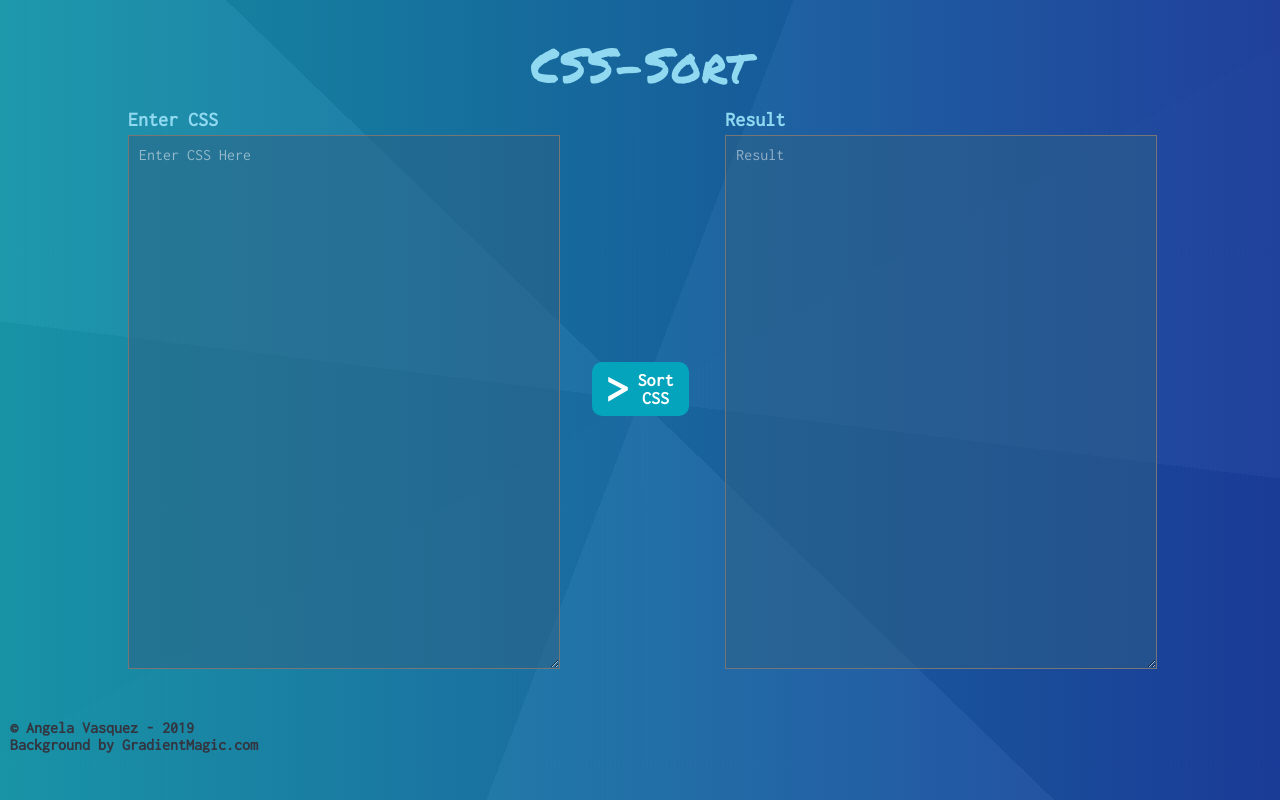
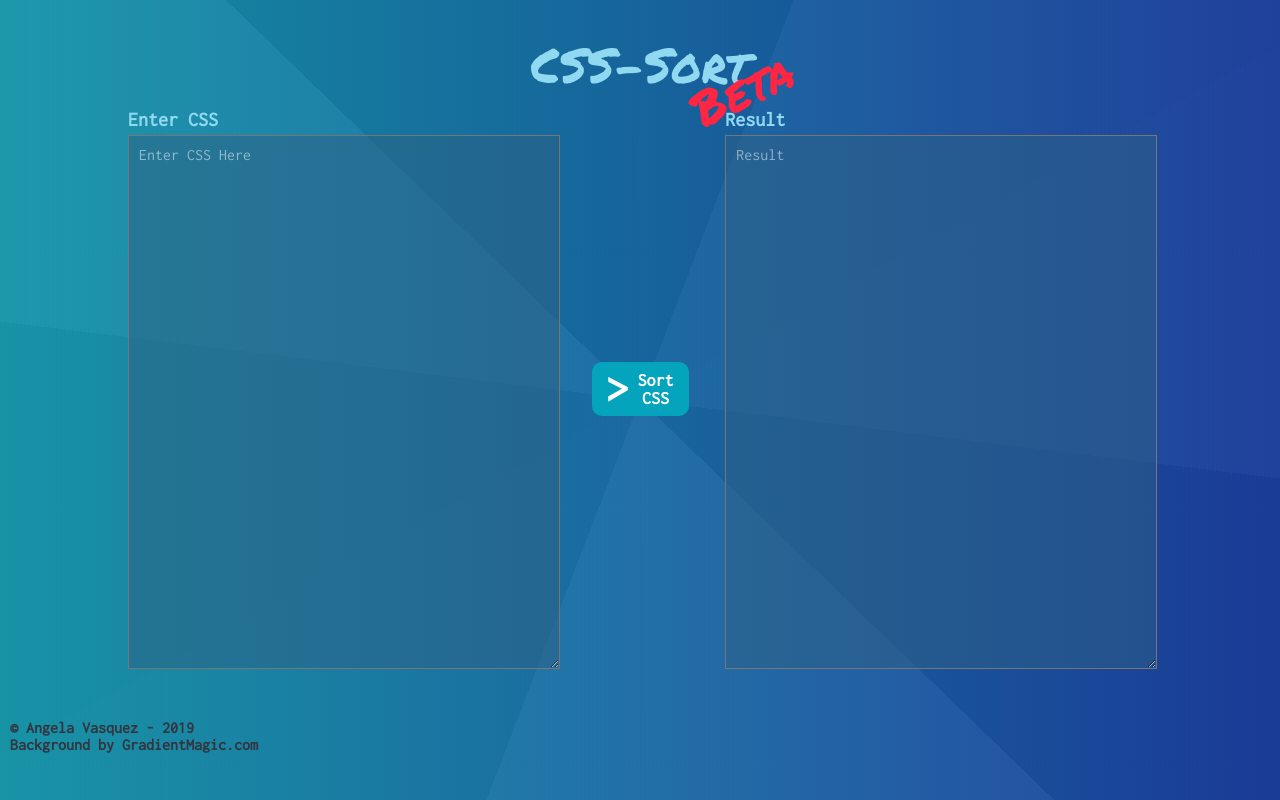
Before and after one commit to EspressoTime/CSS-Sort, a plain HTML site: page index.html in a window 1280 px wide. Drawn offline with Linux system fonts and the light colour scheme.

Commit message:
Fix beta label

```diff
--- a/index.html
+++ b/index.html
@@ -2,7 +2,7 @@
 <html lang="en">
   <head>
     <meta charset="utf-8">
-    <title>CSS-Sort<span class="beta">Beta</span></title>
+    <title>CSS-Sort</title>
     <meta name="description" content="CSS Property Organizer">
  	<meta name="author" content="Angela Vasquez">
 	<link rel="stylesheet" href="styles.css">
@@ -13,7 +13,7 @@
   <body>
 		<div class="page-wrapper">
 		  <header class="title">
-		    CSS-Sort
+		    CSS-Sort<span class="beta">Beta</span>
 		  </header>
 		  <section class="wrapper">
 		    <div class="lgcol">
```
